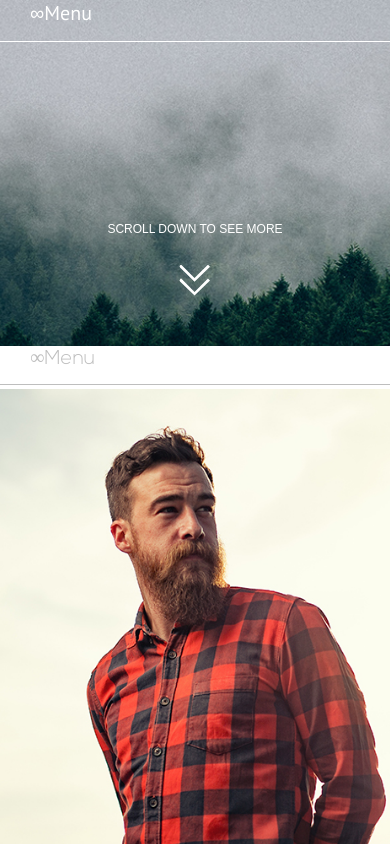
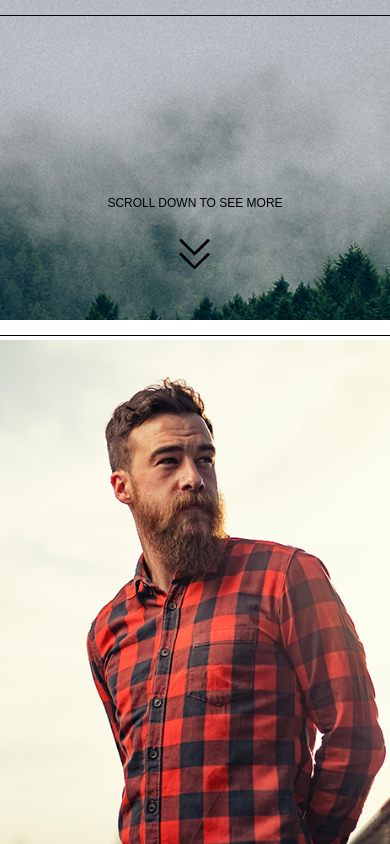
Before and after one commit to ai-petri/test, a React app: page / in a window 390 px wide. Shown: the top 844 px of the page. Built offline with nearby package versions, Linux system fonts and the light colour scheme.

Commit message:
изменения в css

```diff
--- a/public/style.css
+++ b/public/style.css
@@ -14,8 +14,6 @@
             {
                 margin: 0;
                 font-family: 'PT Sans', sans-serif;
-                fill: var(--grey);
-                color: var(--grey);
             }
             h2
             {
@@ -27,25 +25,16 @@
             {
                 position: relative;
                 min-height: 750px;
+                --menu-color: var(--grey);
+                --text-color: var(--dark-grey);
             }
             .menu
             {
                 font-family: 'NexaLight';
-            }
-            .home
-            {
-                background-image: url("images/background.jpg");
-                background-repeat: no-repeat;
-                background-position: top;
-                background-size: 1920px auto;
-                color: white;
-                fill: white;
+                color: var(--menu-color);
+                fill: var(--menu-color);
             }
 
-            .home .menu
-            {
-                font-family: 'PT Sans', sans-serif;
-            }
             .content
             {
                 display: grid;
@@ -55,30 +44,39 @@
                 margin: 68px auto;
                 gap: 5vw;
                 width: 84vw;
-                color: var(--dark-grey);
                 padding-bottom: 300px;
+                color: var(--text-color);
+                fill: var(--text-color);
             }
             .content p
             {
                 line-height: 2;
             }
 
-
-
-
-            .centered
-            {
-                position: relative;
-                left: 50%;
-                transform: translateX(-50%);
-            }
-
-
             .scroll-down
             {
                 font-family: 'OpenSans', sans-serif;
                 font-size: 12px;
             }
+
+
+
+            .home
+            {
+                background-image: url("images/background.jpg");
+                background-repeat: no-repeat;
+                background-position: top;
+                background-size: 1920px auto;
+                --menu-color: white;
+                --text-color: white;
+            }
+
+            .home .menu
+            {
+                font-family: 'PT Sans', sans-serif;
+            }
+
+
 
 
             @media screen and (max-width: 1200px)
@@ -101,6 +99,11 @@
                 .section
                 {
                     min-height: 0px;
+                }
+
+                :not(.home) .menu > *
+                {
+                    display: none;
                 }
             }
 
```
